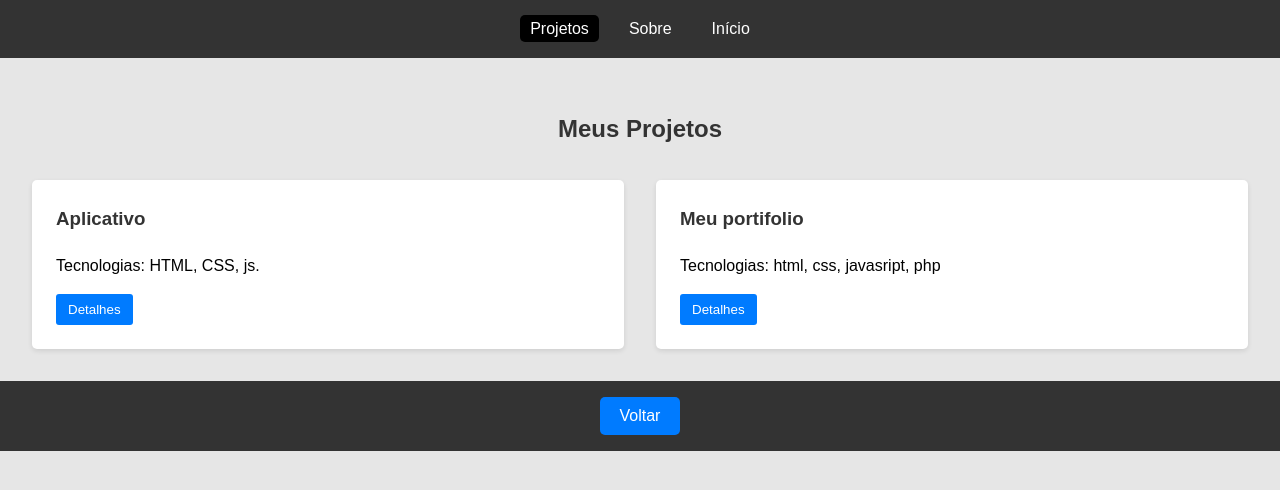
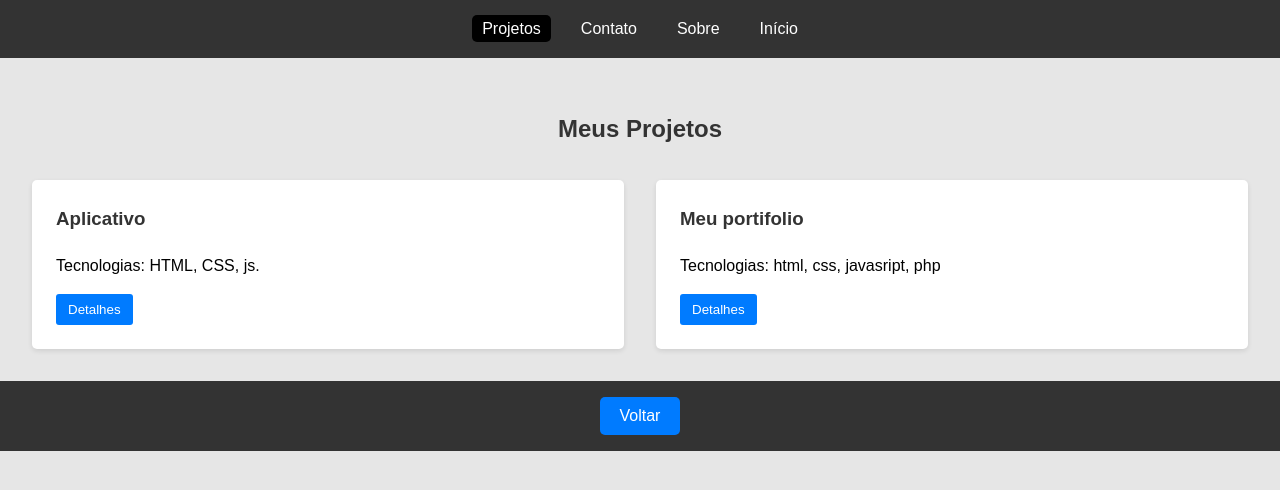
Before and after one commit to Trjgamest/Meu-portfolio, a plain HTML site: page projects.html in a window 1280 px wide. Drawn offline with Linux system fonts and the light colour scheme.

Commit message:
first commit

```diff
--- a/projects.html
+++ b/projects.html
@@ -11,6 +11,7 @@
         <nav>
             <ul>
                 <li><a href="#" class="active">Projetos</a></li>
+                <li><a href="contact.html">Contato</a></li>
                 <li><a href="about.html">Sobre</a></li>
                 <li><a href="index.html">Início</a></li>
             </ul>
```
Also changed, not shown: about.html (+1 -1 lines).
